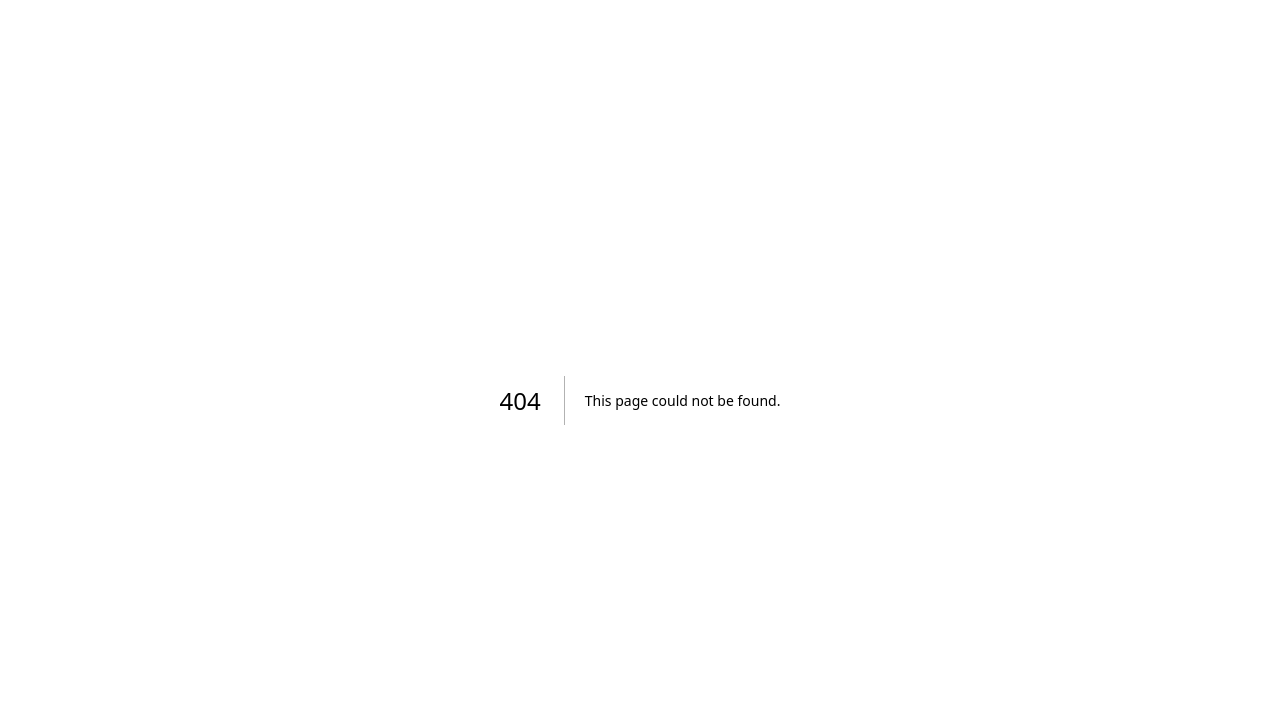
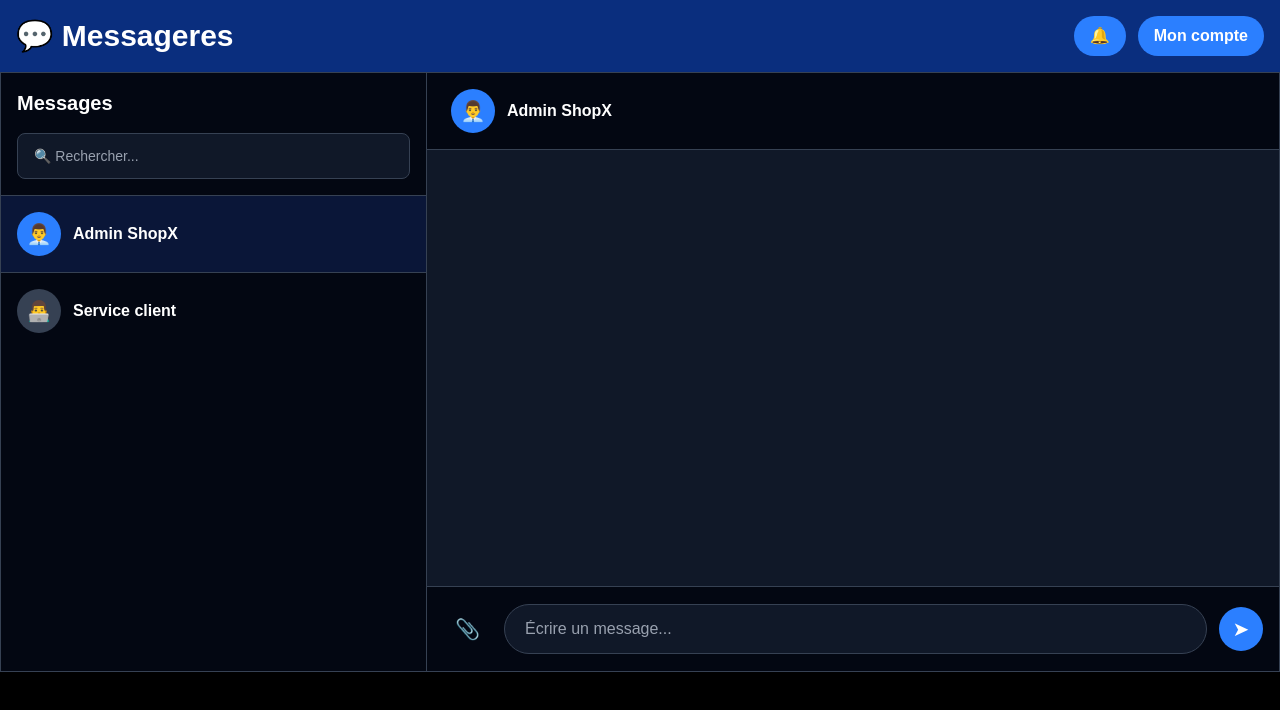
Before and after one commit to japhetmberi3-pn/Produit, a Next.js app: page /Messageries in a window 1280 px wide. Before the commit this address had no page. Shown: the top 710 px of the page. Built offline with nearby package versions, Linux system fonts and the light colour scheme.

Commit message:
Message for commit:

```diff
--- /dev/null
+++ b/app/Messageries/page.tsx
@@ -0,0 +1,151 @@
+"use client";
+
+export default function MessageriesPage() {
+  return (
+    <main className="min-h-screen bg-black text-white">
+      <div>
+        {/* NAVIGATION */}
+        <nav className="flex items-center justify-between p-4 bg-blue-600/50">
+          <h1 className="text-3xl font-bold text-white">
+            💬 Messageres
+          </h1>
+
+          <div className="flex gap-3">
+            <button className="bg-blue-500 hover:bg-blue-700 text-white font-bold py-2 px-4 rounded-full">
+              🔔
+            </button>
+
+            <button className="bg-blue-500 hover:bg-blue-700 text-white font-bold py-2 px-4 rounded-full">
+              Mon compte
+            </button>
+          </div>
+        </nav>
+
+        {/* ZONE MESSAGERIE */}
+        <div className="flex h-[600px] border border-gray-700 bg-gray-950 shadow-sm">
+
+          {/* COLONNE GAUCHE */}
+          <div className="w-1/3 border-r border-gray-700">
+
+            {/* TITRE */}
+            <h2 className="p-4 text-xl font-bold text-white">
+              Messages
+            </h2>
+
+            {/* RECHERCHE */}
+            <div className="px-4 pb-4">
+              <input
+                type="text"
+                placeholder="🔍 Rechercher..."
+                className="w-full rounded-lg border border-gray-700 bg-gray-900 px-4 py-3 text-sm text-white placeholder-gray-400 outline-none focus:border-blue-500 focus:ring-2 focus:ring-blue-500/30"
+              />
+            </div>
+
+            {/* CONVERSATION ADMIN */}
+            <div className="cursor-pointer border-y border-gray-700 bg-blue-900/30 px-4 py-4 hover:bg-blue-900/50">
+              <div className="flex items-center justify-between">
+                <div className="flex items-center gap-3">
+
+                  <div className="flex h-11 w-11 items-center justify-center rounded-full bg-blue-500 text-xl">
+                    👨‍💼
+                  </div>
+
+                  <div>
+                    <h3 className="font-semibold text-white">
+                      Admin ShopX
+                    </h3>
+                  </div>
+
+                </div>
+
+              </div>
+            </div>
+
+            {/* CONVERSATION SERVICE CLIENT */}
+            <div className="cursor-pointer px-4 py-4 hover:bg-gray-900">
+              <div className="flex items-center gap-3">
+
+                <div className="flex h-11 w-11 items-center justify-center rounded-full bg-gray-700 text-xl">
+                  👨‍💻
+                </div>
+
+                <div>
+                  <h3 className="font-semibold text-white">
+                    Service client
+                  </h3>
+                </div>
+
+              </div>
+            </div>
+
+          </div>
+
+          {/* COLONNE DROITE */}
+          <div className="flex flex-1 flex-col">
+
+            {/* EN-TÊTE CONVERSATION */}
+            <div className="flex items-center justify-between border-b border-gray-700 px-6 py-4">
+
+              <div className="flex items-center gap-3">
+
+                <div className="flex h-11 w-11 items-center justify-center rounded-full bg-blue-500 text-xl">
+                  👨‍💼
+                </div>
+
+                <div>
+                  <h2 className="font-bold text-white">
+                    Admin ShopX
+                  </h2>
+
+                </div>
+
+              </div>
+
+            </div>
+
+            {/* MESSAGES */}
+            <div className="flex-1 space-y-5 overflow-y-auto bg-gray-900 p-6">
+
+              {/* MESSAGE ADMIN */}
+              <div className="flex items-start gap-3">
+
+
+              </div>
+
+              {/* MESSAGE UTILISATEUR */}
+              <div className="flex justify-end">
+
+              </div>
+
+            </div>
+
+            {/* ZONE D'ÉCRITURE */}
+            <div className="border-t border-gray-700 bg-gray-950 p-4">
+
+              <div className="flex items-center gap-3">
+
+                <button className="rounded-full p-3 text-xl text-white hover:bg-gray-800">
+                  📎
+                </button>
+
+                <input
+                  type="text"
+                  placeholder="Écrire un message..."
+                  className="flex-1 rounded-full border border-gray-700 bg-gray-900 px-5 py-3 text-white placeholder-gray-400 outline-none focus:border-blue-500 focus:ring-2 focus:ring-blue-500/30"
+                />
+
+                <button className="flex h-11 w-11 items-center justify-center rounded-full bg-blue-500 text-xl text-white hover:bg-blue-700">
+                  ➤
+                </button>
+
+              </div>
+
+            </div>
+
+          </div>
+
+        </div>
+      </div>
+    </main>
+  );
+}
--- a/package.json
+++ b/package.json
@@ -12,6 +12,7 @@
     "test:coverage": "vitest run --coverage"
   },
   "dependencies": {
+    "framer-motion": "^13.2.0",
     "next": "16.3.3",
     "react": "19.2.8",
     "react-dom": "19.2.8"
```
Also changed, not shown: 1 other file (tests, documents, lock files or other folders). Lines whose indentation alone changed are shown as unchanged.
